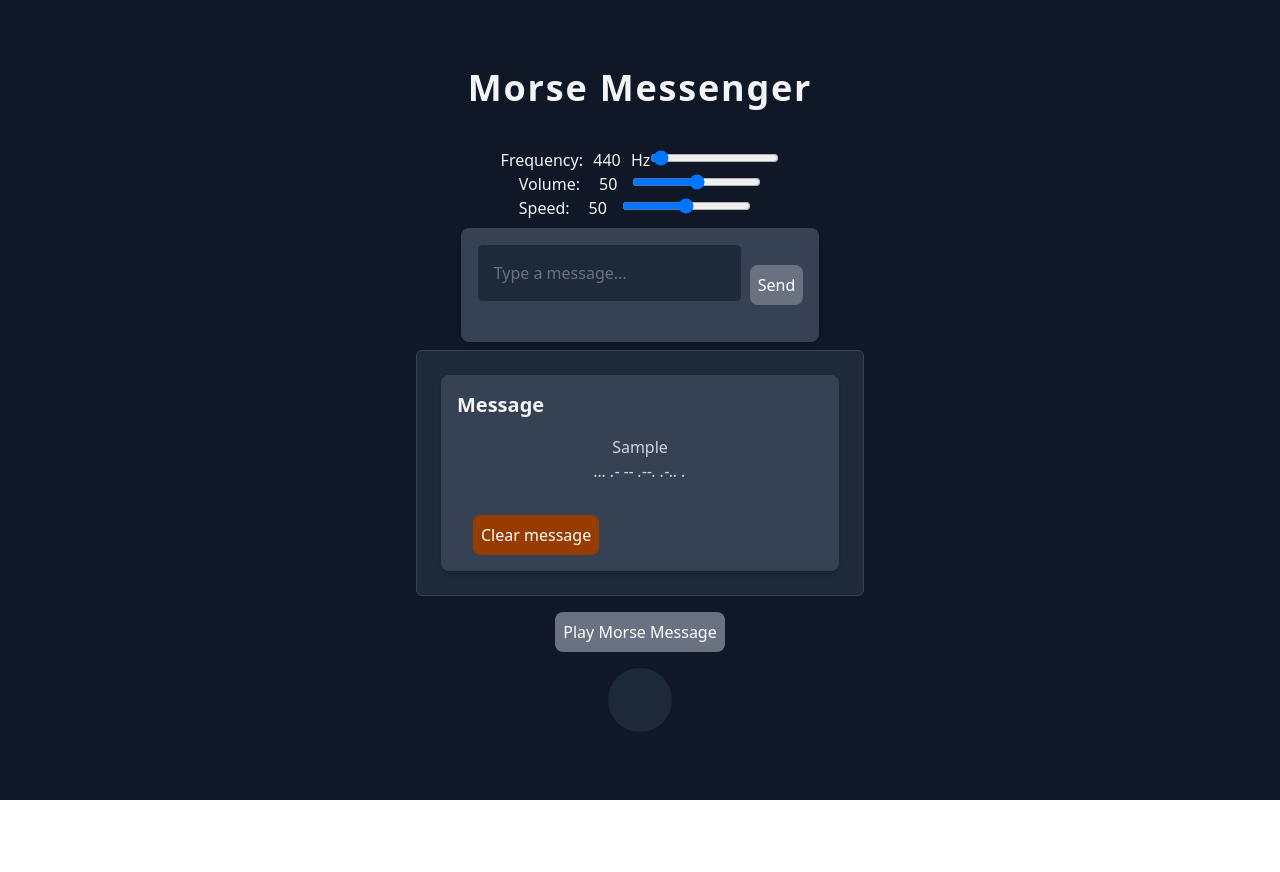
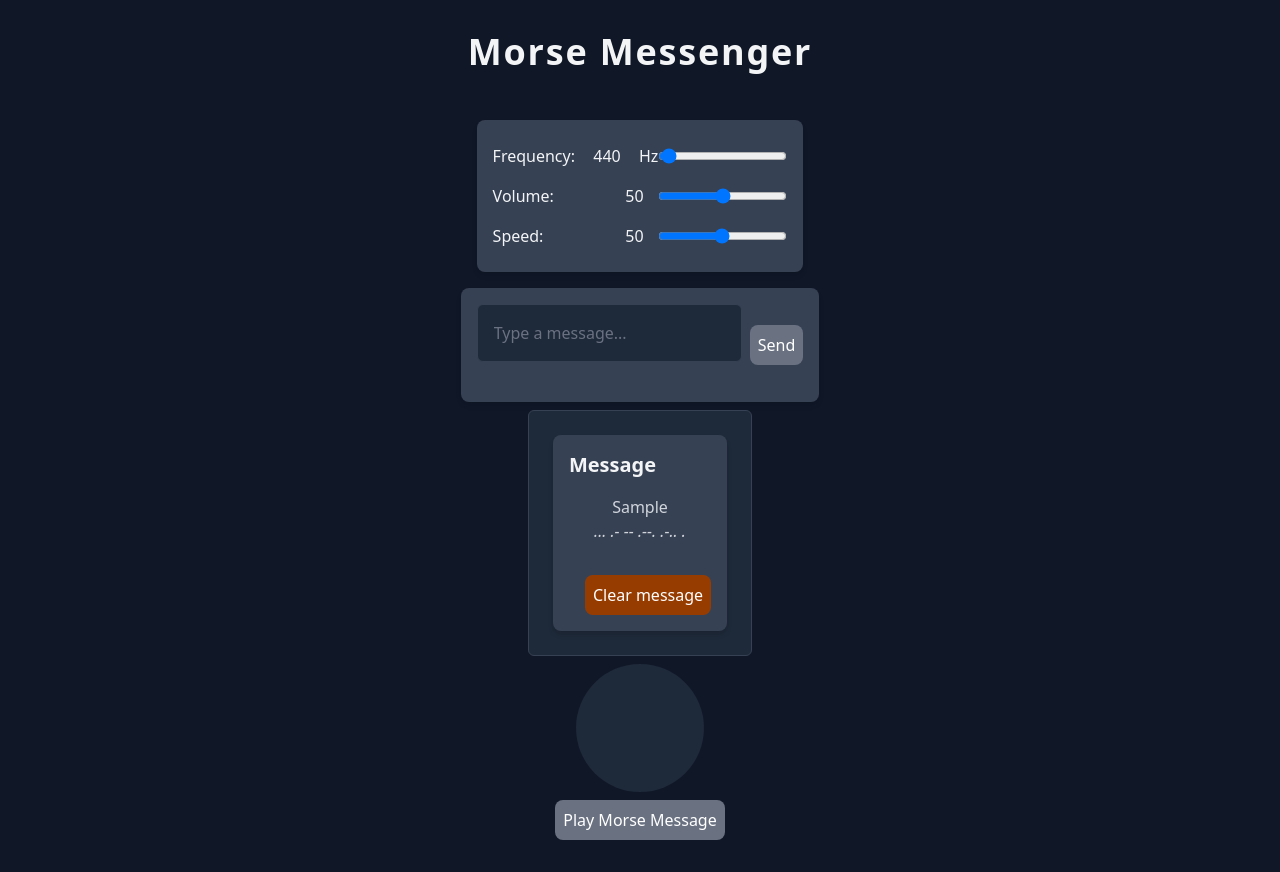
Before and after one commit to 7imio/morse-encoder, a React (Vite) app: page / in a window 1280 px wide. Both pictures are taken after typing "Sample" into the empty fields and a click on the button "Send". Before the commit the page ends 800 px from the top, so only its background shows below. Built offline with nearby package versions, Linux system fonts and the light colour scheme.

Commit message:
prettier css

```diff
--- a/src/App.tsx
+++ b/src/App.tsx
@@ -27,10 +27,11 @@ const App: FC = () => {
   };
 
   return (
-    <div className="min-h-screen bg-gray-900 flex flex-col items-center justify-center p-8 text-gray-100">
-      <h1 className="text-4xl font-bold mb-10 tracking-wider">
+    <div className="min-h-screen  bg-gray-900 flex flex-col items-center justify-center p-8 text-gray-100">
+      <h1 className="text-4xl z-10 font-bold mb-10 tracking-wider">
         Morse Messenger
       </h1>
+
       <MorseControl
         frequency={frequency}
         setFrequency={setFrequency}
@@ -39,6 +40,7 @@ const App: FC = () => {
         speed={speed}
         setSpeed={setSpeed}
       />
+
       {progressBar > 0 && <ProgressBar progress={progressBar} />}
       <InputMessage
         onSend={(message) => {
@@ -48,12 +50,20 @@ const App: FC = () => {
       />
       {message && (
         <>
+          <div className="z-10">
+            <div className="flex flex-col items-center justify-center">
               <DisplayMessage
                 message={message}
                 onClear={() => setMessage('')}
                 morseMessage={morseMessage}
                 setMorseMessage={setMorseMessage}
               />
+              <PlayBlinkingMorse
+                message={morseMessage}
+                isPlaying={isPlaying}
+                speed={speed}
+              />
+
               <PlayMorseMessageButton
                 message={morseMessage}
                 frequency={frequency}
@@ -64,11 +74,8 @@ const App: FC = () => {
                 isPlaying={isPlaying}
                 setIsPlaying={setIsPlaying}
               />
-          <PlayBlinkingMorse
-            message={morseMessage}
-            isPlaying={isPlaying}
-            speed={speed}
-          />
+            </div>
+          </div>
         </>
       )}
     </div>
--- a/src/Components/InputMessage.tsx
+++ b/src/Components/InputMessage.tsx
@@ -13,7 +13,7 @@ const InputMessage: FC<InputMessageProps> = ({ onSend }) => {
   };
 
   return (
-    <div className="input-message flex items-center justify-between p-4 m-2 bg-gray-700 shadow-md rounded-lg">
+    <div className="input-message z-10 flex items-center justify-between p-4 m-2 bg-gray-700 shadow-md rounded-lg">
       <input
         type="text"
         placeholder="Type a message..."
--- a/src/Components/MorseControl.tsx
+++ b/src/Components/MorseControl.tsx
@@ -17,87 +17,81 @@ const MorseControl: FC<MorseControlProps> = ({
   setSpeed,
 }) => {
   return (
-    <>
-      <div>
-        <label>
-          Frequency:
+    <div className="z-10 flex flex-col items-center nowrap p-4 m-2 bg-gray-700 shadow-md rounded-lg">
+      <div className="flex flex-row justify-between items-center justify-center m-2 w-full">
+        <label className="w-full">
+          <div className="flex flex-row items-center justify-between w-full">
+            <div className="flex flex-row justify-between w-full">
+              <p>Frequency:</p>
               <input
                 type="number"
                 min="20"
                 max="20000"
                 className="text-center w-12"
                 value={frequency}
-            onChange={(e) => {
-              setFrequency(Number(e.target.value));
-              console.log('Frequency changed to:', e.target.value);
-            }}
+                onChange={(e) => setFrequency(Number(e.target.value))}
               />
-          Hz
+              <p>Hz</p>
+            </div>
             <input
               type="range"
               min="20"
               max="20000"
               value={frequency}
-            onChange={(e) => {
-              setFrequency(Number(e.target.value));
-              console.log('Frequency changed to:', e.target.value);
-            }}
+              onChange={(e) => setFrequency(Number(e.target.value))}
             />
+          </div>
         </label>
       </div>
-      <div>
-        <label>
-          Volume:{' '}
+      <div className="flex flex-row justify-between items-center justify-center m-2 w-full">
+        <label className="w-full">
+          <div className="flex flex-row items-center justify-between w-full">
+            <div className="flex flex-row justify-between w-full">
+              <p>Volume:</p>
               <input
                 type="number"
                 min="0"
                 max="100"
                 className="text-center w-12"
                 value={volume}
-            onChange={(e) => {
-              setVolume(Number(e.target.value));
-              console.log('Volume changed to:', e.target.value);
-            }}
+                onChange={(e) => setVolume(Number(e.target.value))}
               />
+            </div>
             <input
               type="range"
               min="0"
               max="100"
               value={volume}
-            onChange={(e) => {
-              setVolume(Number(e.target.value));
-              console.log('Volume changed to:', e.target.value);
-            }}
+              onChange={(e) => setVolume(Number(e.target.value))}
             />
+          </div>
         </label>
-        <div>
-          <label>
-            Speed:{' '}
+      </div>
+      <div className="flex flex-row justify-between items-center justify-center m-2 w-full">
+        <label className="w-full">
+          <div className="flex flex-row items-center justify-between w-full">
+            <div className="flex flex-row justify-between w-full">
+              <p>Speed:</p>
               <input
                 type="number"
                 min="1"
                 max="100"
                 className="text-center w-12"
                 value={speed}
-              onChange={(e) => {
-                setSpeed(Number(e.target.value));
-                console.log('Speed changed to:', e.target.value);
-              }}
+                onChange={(e) => setSpeed(Number(e.target.value))}
               />
+            </div>
             <input
               type="range"
               min="1"
               max="100"
               value={speed}
-              onChange={(e) => {
-                setSpeed(Number(e.target.value));
-                console.log('Speed changed to:', e.target.value);
-              }}
+              onChange={(e) => setSpeed(Number(e.target.value))}
             />
+          </div>
         </label>
       </div>
     </div>
-    </>
   );
 };
 
--- a/src/Components/PlayBlinkingMorse.tsx
+++ b/src/Components/PlayBlinkingMorse.tsx
@@ -66,13 +66,15 @@ const PlayBlinkingMorse: FC<PlayBlinkingMorseProps> = ({
   }, [message, speed, isPlaying]);
 
   return (
+    <div className="relative flex items-center justify-center w-full h-32">
       <div
-      className={`w-16 h-16 mt-4 rounded-full flex items-center justify-center transition-all duration-100 ${
+        className={`w-32 h-32 mt-4 rounded-full flex items-center justify-center transition-all duration-100 ${
           isLit
             ? 'bg-yellow-400 shadow-[0_0_50px_20px_rgba(250,204,21,0.5)] scale-110 animate-pulse'
             : 'bg-gray-800 shadow-none scale-100'
         }`}
       />
+    </div>
   );
 };
 
--- a/src/Components/ProgressBar.tsx
+++ b/src/Components/ProgressBar.tsx
@@ -4,9 +4,9 @@ interface ProgressBarProps {
 
 const ProgressBar: React.FC<ProgressBarProps> = ({ progress }) => {
   return (
-    <div className="w-full bg-gray-700 rounded-full h-4 shadow-md">
+    <div className="w-50 absolute z-10 top-[8rem] bg-gray-700 opacity-70 rounded-full h-4 shadow-md">
       <div
-        className="bg-blue-500 h-full rounded-full transition-all duration-300"
+        className="bg-blue-500 h-full rounded-4xl transition-all duration-300"
         style={{ width: `${progress}%` }}
       ></div>
     </div>
```
Lines whose indentation alone changed are shown as unchanged.
